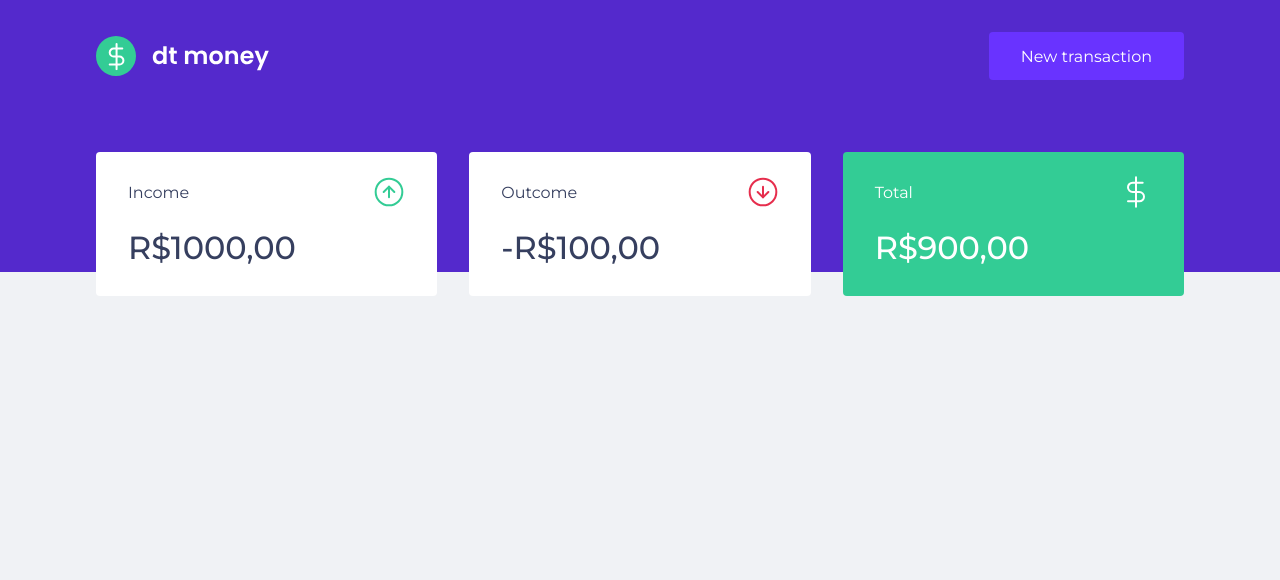
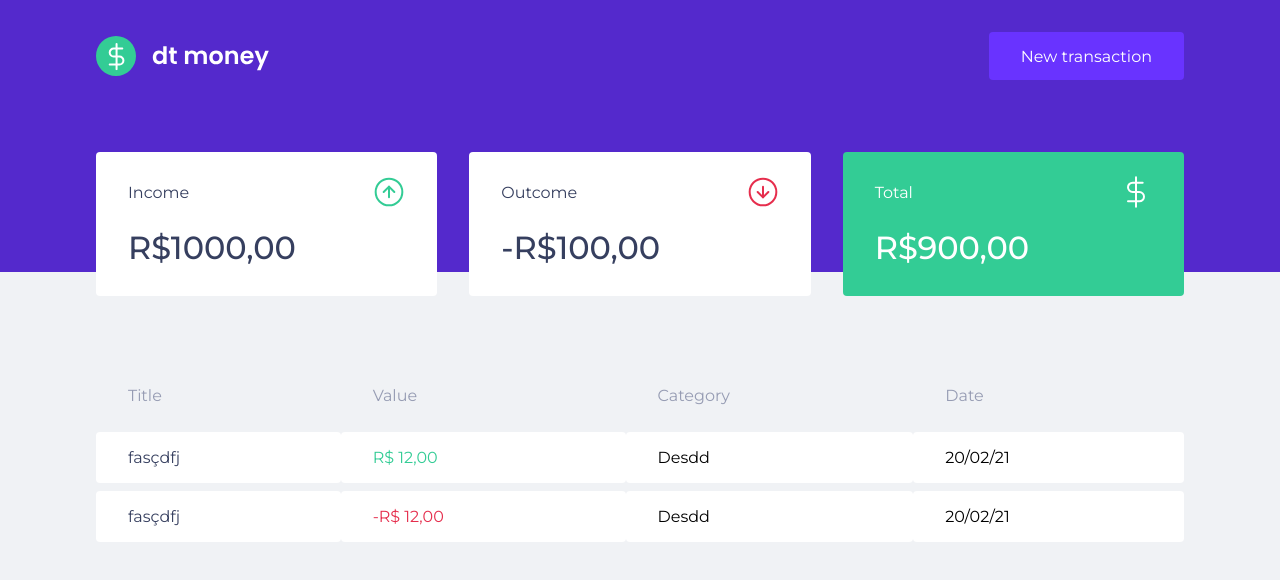
Before and after one commit to gabrielrochas/backtofundamentals, a React (Create React App) app in the folder ch02/: page / in a window 1280 px wide. Shown: the top 580 px of the page. Built offline with nearby package versions, Linux system fonts and the light colour scheme.

Commit message:
feat: implement TransactionTable

```diff
--- a/ch02/src/components/Dashboard/index.tsx
+++ b/ch02/src/components/Dashboard/index.tsx
@@ -1,10 +1,12 @@
 import { Summary } from '../Summary';
+import { TransactionsTable } from '../TransactionsTable';
 import { Container } from './styles';
 
 export function Dashboard() {
   return (
     <Container>
       <Summary />
+      <TransactionsTable/>
     </Container>
   );
 }
--- /dev/null
+++ b/ch02/src/components/TransactionsTable/index.tsx
@@ -0,0 +1,32 @@
+import { Container } from "./styles";
+
+export function TransactionsTable() {
+  return (
+    <Container>
+      <table>
+        <thead>
+          <tr>
+            <th>Title</th>
+            <th>Value</th>
+            <th>Category</th>
+            <th>Date</th>
+          </tr>
+        </thead>
+        <tbody>
+          <tr>
+            <td>fasçdfj</td>
+            <td className="deposit">R$ 12,00</td>
+            <td>Desdd</td>
+            <td>20/02/21</td>
+          </tr>
+          <tr>
+            <td>fasçdfj</td>
+            <td className="withdraw">-R$ 12,00</td>
+            <td>Desdd</td>
+            <td>20/02/21</td>
+          </tr>
+        </tbody>
+      </table>
+    </Container>
+  );
+}
--- /dev/null
+++ b/ch02/src/components/TransactionsTable/styles.ts
@@ -0,0 +1,36 @@
+import styled from "styled-components";
+
+export const Container = styled.div`
+  margin-top: 4rem;
+
+  table {
+    width: 100%;
+    border-spacing: 0 0.5rem;
+
+    th {
+      color: var(--text-body);
+      font-weight: 400;
+      padding: 1rem 2rem;
+      text-align: left;
+      line-height: 1.5rem;
+    }
+
+    td {
+      padding: 1rem 2rem;
+      border: 0;
+      background: var(--shape);
+      border-radius: 0.25rem;
+
+      &:first-child {
+        color: var(--text-title);
+      }
+
+      &.deposit {
+        color: var(--green);
+      }
+      &.withdraw {
+        color: var(--red);
+      }
+    }
+  }
+`;
```
